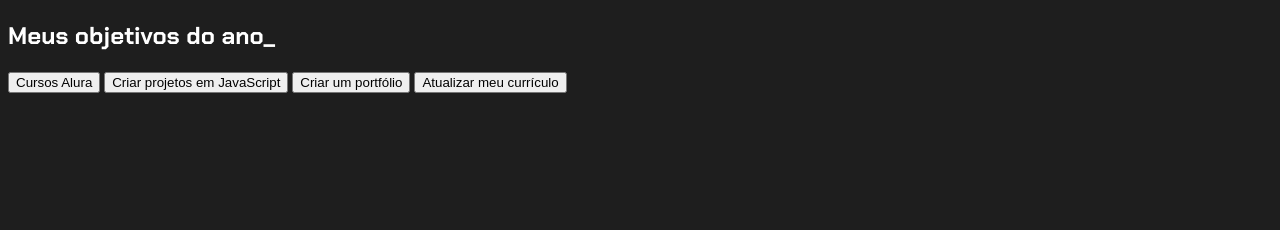
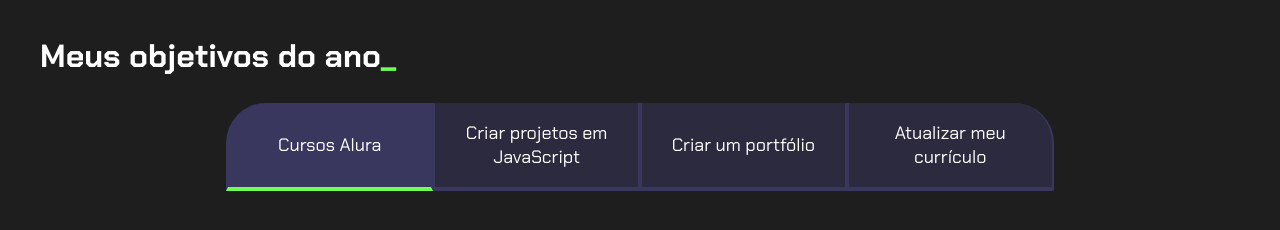
Before and after one commit to GuilhermeLovatto15/programacao_3D, a plain HTML site: page index.html in a window 1280 px wide. Drawn offline with Linux system fonts and the light colour scheme.

Commit message:
Add files via upload

```diff
--- a/index.html
+++ b/index.html
@@ -9,14 +9,14 @@
 <body>
 
     <section class="conteudo-principal">
-        <h2 class="titulo-principal">Meus objetivos do ano_</h2>
+        <h2 class="titulo-principal">Meus objetivos do ano<span>_</span></h2>
         <div class="botoes">
-            <button class="botao">Cursos Alura</button>
+            <button class="botao ativo">Cursos Alura</button>
             <button class="botao">Criar projetos em JavaScript</button>
             <button class="botao">Criar um portfólio</button>
             <button class="botao">Atualizar meu currículo</button>
         </div>
     </section>
-
+<script src="main.js"></script>
 </body>
 </html>
--- /dev/null
+++ b/main.js
@@ -0,0 +1,13 @@
+const botoes = document.querySelectorAll(".botao");
+console.log(botoes);
+
+for (let i=0; i < botoes.length; i++){
+    botoes[i].onclick=function(){
+
+        for(let j=0; j<botoes.length; j++){
+            botoes[j].classList.remove("ativo");
+        }
+
+        botoes[i].classList.add("ativo");
+    }
+}
--- a/style.css
+++ b/style.css
@@ -14,3 +14,64 @@ body{
     color: var(--branco);
     font-family: 'Chakra Petch', sans-serif;
 }
+
+.conteudo-principal{
+    display: flex;
+    flex-direction: column;
+    justify-content: center;
+    align-items: center;
+    max-width: 1200px;
+    width: 100%;
+    margin: 0 auto;
+}
+
+.titulo-principal{
+    text-align: left;
+    width: 100%;
+    font-size: 32px;
+}
+
+.titulo-principal span {
+    color: var(--verde);
+}
+
+.botao{
+    font-family: "Chakra Petch", sans-serif;
+    background-color: var(--botao-inativo);
+    color: var(--branco);
+    display: flex;
+    justify-content: center;
+    padding: 1em;
+    font-size: 18px;
+    align-items: center;
+    width: 100%;
+
+    border-bottom: 4px solid var(--botao-ativo);
+    border-left: 2px solid var(--botao-ativo);
+    border-right: 2px solid var(--botao-ativo);
+    border-top: none;
+}
+
+.botoes{
+    display: flex;
+}
+
+@media screen and (min-width: 768px) {
+    .botoes{
+        display: flex;
+    }
+
+    .botao:first-child {
+        border-radius: 40px 0 0 0;
+    }
+
+    .botao:last-child {
+        border-radius: 0 40px 0 0;
+    }
+
+}
+
+.ativo{
+    background-color: var(--botao-ativo);
+    border-bottom: 4px solid var(--verde);
+}
```
